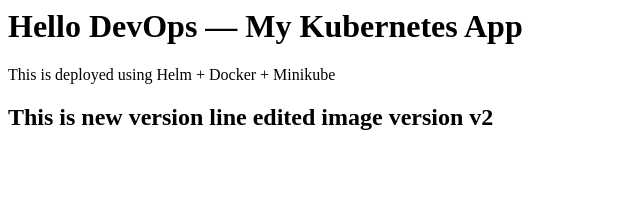
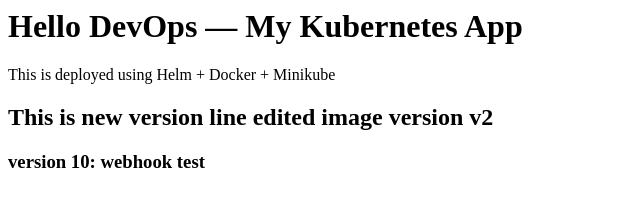
Before and after one commit to k-srujana/k8s-static-project1, a plain HTML site: page index.html in a window 1280 px wide. Shown: the whole page, without its empty margins (0-640 px from the left). Drawn offline with Linux system fonts and the light colour scheme.

Commit message:
webhook test

```diff
--- a/index.html
+++ b/index.html
@@ -1,3 +1,4 @@
 <h1>Hello DevOps — My Kubernetes App</h1>
 <p>This is deployed using Helm + Docker + Minikube</p>
 <h2>This is new version line edited image version v2</h2>
+<h3>version 10: webhook test</h3>
```
